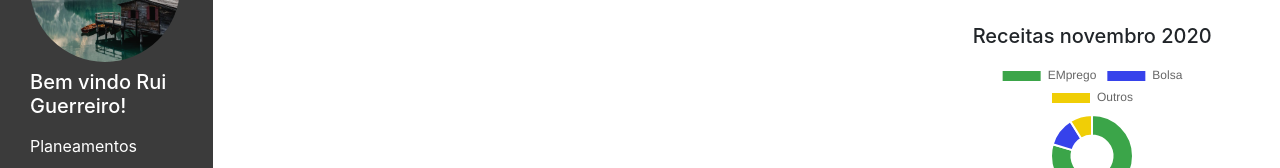
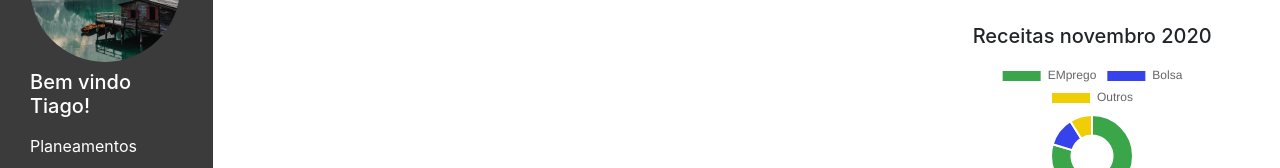
Before and after one commit to SaveItSoftwareDev/saveitapp, a React (Create React App) app: page /dashboard in a window 1280 px wide. Shown: the part 152-320 px from the top of the page. Built offline with nearby package versions, Linux system fonts and the light colour scheme.

Commit message:
Nome utilizador teste

```diff
--- a/src/pages/dashboard/dashboard.page.tsx
+++ b/src/pages/dashboard/dashboard.page.tsx
@@ -49,7 +49,7 @@ export const DashboarPage: React.FC<IDashboarPageProps> = (props) => {
               </BS.Row>
               <BS.Row className="mt-2">
                 <BS.Col lg={12}>
-                  <h5 className="branco">Bem vindo Rui Guerreiro!</h5>
+                  <h5 className="branco">Bem vindo Tiago!</h5>
                 </BS.Col>
               </BS.Row>
               <BS.Row className="mt-2">
--- a/tsconfig.json
+++ b/tsconfig.json
@@ -18,7 +18,7 @@
     "resolveJsonModule": true,
     "isolatedModules": true,
     "noEmit": true,
-    "jsx": "react"
+    "jsx": "react-jsx"
   },
   "include": [
     "src"
```
Also changed, not shown: 1 other file (tests, documents, lock files or other folders).
